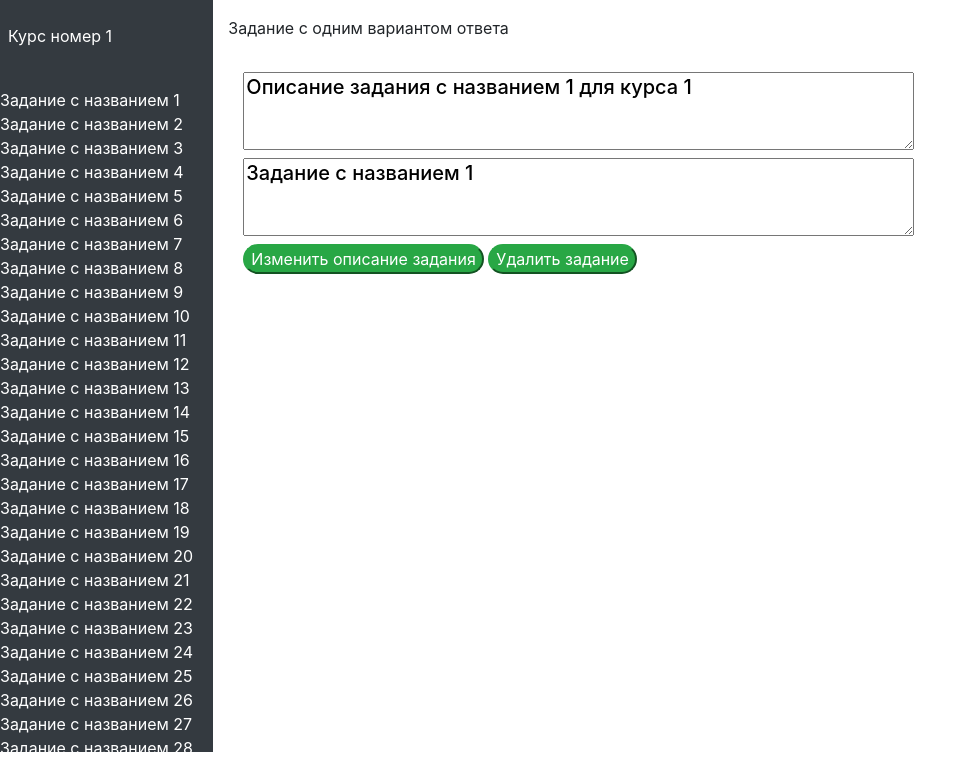
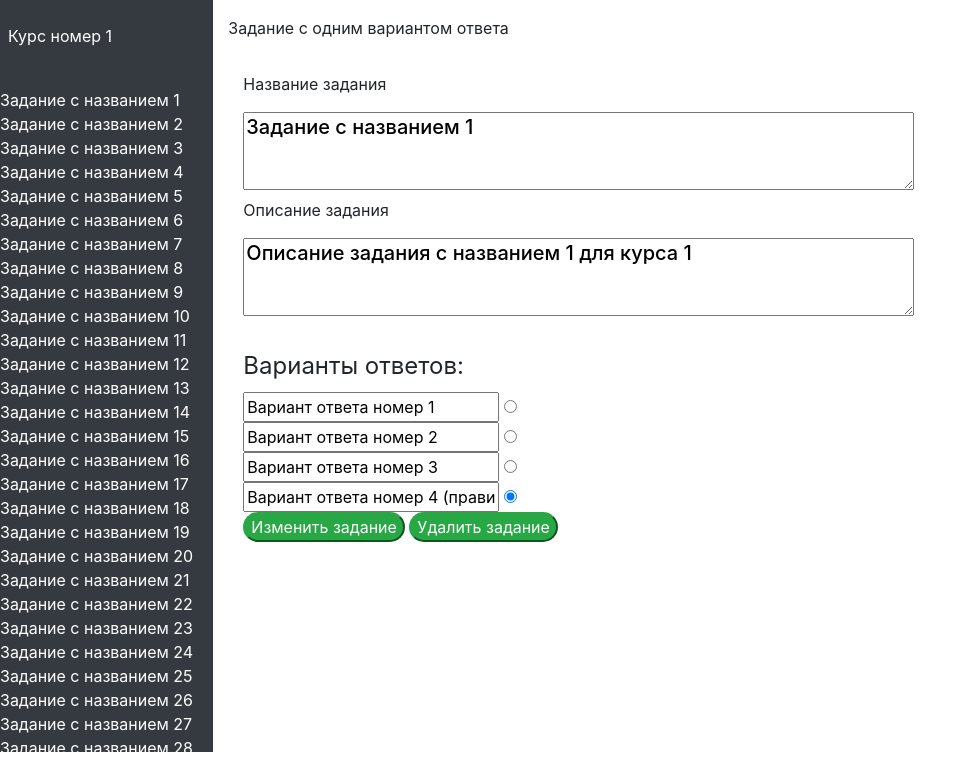
Before and after one commit to d4got10/web-programming-final, a Flask app: page /edit_tasks_of_course/1?selected_task_id=1 in a window 1280 px wide. Shown: the part 55-837 px from the top of the page, without its empty margins (0-977 px from the left). Run offline with Flask 3, Linux system fonts and the light colour scheme.

Commit message:
Добавление/редактирование заданий

```diff
--- a/controllers/course.py
+++ b/controllers/course.py
@@ -4,6 +4,7 @@ from models.course import get_course, get_users_courses, Course, get_last_id, de
 from models.attempt_task import AttemptTask, get_tasks, get_completed_tasks, get_failed_tasks
 from models.attempt_task_answer import AttemptTaskAnswer
 from models.task import Task, get_task_list, get_task
+from models.answer import Answer
 from models.attempt import Attempt
 from datetime import datetime, timedelta
 from flask import render_template, request, redirect, url_for, session
@@ -59,12 +60,24 @@ def edit_tasks_of_course(id=None, selected_task_id=None):
     user = request.form.get('user')
     tasks = get_task_list(id, 100, False)
     selected_task_id = request.values.get('selected_task_id')
-    if request.values.get('submit-edit-task-description'):
+    if request.values.get('edit-task'):
+
         task_to_edit = get_task(request.values.get('selected_task_id'))
         task_to_edit.name = request.values.get('task_name')
         task_to_edit.description = request.values.get('task_description')
         selected_task = get_task(int(selected_task_id))
+
+        if task_to_edit.task_type != 3:
+            correct_answers = [int(v) for v in request.form.getlist('correct-answers[]')]
+            for answer in task_to_edit.answers:
+                answer.is_correct = 1 if answer.id in correct_answers else 0
+
+        answers = request.form.getlist('ans[]')
+        for i in range(len(task_to_edit.answers)):
+            task_to_edit.answers[i].value = answers[i]
+
         db.session.commit()
+
     elif request.values.get('submit-delete-task'):
         task_do_delete = get_task(request.values.get('selected_task_id'))
         db.session.delete(task_do_delete)
@@ -72,12 +85,43 @@ def edit_tasks_of_course(id=None, selected_task_id=None):
         selected_task = None
         return redirect(url_for('edit_tasks_of_course', id=id))
     elif request.values.get('new-task'):
-        new_task = Task(course=id, name=request.values.get('task_name'), description = request.values.get('task_description'), task_type=1)
+        task_type = request.form.get('task-type')
+        task_type_by_name = {
+            'single': 1,
+            'multiple': 2,
+            'text': 3
+        }
+        new_task = Task(course=id,
+                        name=request.values.get('task_name'),
+                        description=request.values.get('task_description'),
+                        task_type=task_type_by_name[task_type])
+
+        answers = request.form.getlist('ans[]')
         db.session.add(new_task)
         db.session.commit()
+
+        db.session.refresh(new_task)
+
+        if task_type == 'text':
+            correct_answers = [1]
+        else:
+            correct_answers = [int(v) for v in request.form.getlist('correct-answers[]')]
+
+        index = 1
+        for answer in answers:
+            is_correct = index in correct_answers
+            task_answer = Answer(value=answer, is_correct=is_correct, task=new_task.id)
+            db.session.add(task_answer)
+            index += 1
+
+        db.session.commit()
         return redirect(url_for('edit_tasks_of_course', id=id))
-    elif (request.values.get('selected_task_id')):
+    elif request.values.get('selected_task_id'):
         selected_task = get_task(int(selected_task_id))
     else:
         selected_task = None
-    return render_template('edit_course_tasks.html',  course=get_course(id), user=user, task_list=tasks, selected_task=selected_task)
+    return render_template('edit_course_tasks.html',
+                           course=get_course(id),
+                           user=user,
+                           task_list=tasks,
+                           selected_task=selected_task)
--- a/templates/edit_course_tasks.html
+++ b/templates/edit_course_tasks.html
@@ -1,4 +1,6 @@
 {% from 'header.html' import header %}
+{% from 'new_task_form.html' import new_task %}
+{% from 'edit_task_form.html' import edit_task %}
 <!DOCTYPE html>
 <html lang="en">
 {{ header("Каталог", current_user) }}
@@ -11,7 +13,8 @@
                 <p>{{ course.name }}</p>
             </div>
             {% for task in task_list %}
-                    <li class="nav nav-pills flex-column mb-sm-auto mb-0 w-100 align-items-center align-items-sm-start" id="menu">
+                <li class="nav nav-pills flex-column mb-sm-auto mb-0 w-100 align-items-center align-items-sm-start"
+                    id="menu">
                     <a class="text-white"
                        href="{{ url_for('edit_tasks_of_course', id=course.id, selected_task_id=task.id) }}">{{ task.name }}</a>
                 </li>
@@ -30,45 +33,42 @@
             {% endif %}
             {% if selected_task %}
                 <div class="col py-3">
-                <form action="/edit_tasks_of_course/{{ course.id }}" method="POST">
-                        <textarea style=
-                            "margin-bottom: 0.5rem;
-                    display: flex;
-                    font-weight: 500;
-                    font-size: 1.25rem;
-                    line-height: 1.2;" cols="50" rows="3" name="task_description" type="text" value="{{ selected_task.description }}">{{ selected_task.description }}
-                        </textarea>
-                        <textarea style=
-                            "margin-bottom: 0.5rem;
-                    display: flex;
-                    font-weight: 500;
-                    font-size: 1.25rem;
-                    line-height: 1.2;" cols="50" rows="3" name="task_name" type="text" value="{{ selected_task.name }}">{{ selected_task.name }}
-                        </textarea>
-                        <input type="hidden" name="selected_task_id" value="{{ selected_task.id }}" >
-                        <input type="submit" class="btn-success w-40 text-center rounded-pill" name="submit-edit-task-description" value="Изменить описание задания" >
-                        <input type="submit" class="btn-success w-40 text-center rounded-pill" name="submit-delete-task" value="Удалить задание" >
-                </form>
+                    {{ edit_task(course, selected_task) }}
                 </div>
             {% endif %}
             <div class="col py-3">
-            <form id="new_task_form" action="/edit_tasks_of_course/{{ course.id }}" method="POST" style="display: none">
-                    <textarea style=
-                        "margin-bottom: 0.5rem;
-                display: flex;
-                font-weight: 500;
-                font-size: 1.25rem;
-                line-height: 1.2;" cols="50" rows="3" name="task_description" type="text" value="">
-                    </textarea>
-                    <textarea style=
-                        "margin-bottom: 0.5rem;
-                display: flex;
-                font-weight: 500;
-                font-size: 1.25rem;
-                line-height: 1.2;" cols="50" rows="3" name="task_name" type="text" value="">
-                    </textarea>
-                    <input type="submit" class="btn-success w-40 text-center rounded-pill" name="new-task" value="Создать новое задание" >
-            </form>
+                <div id="new_task_form" style="display: none">
+                    <fieldset>
+                        <legend>Выберите тип задания:</legend>
+
+                        <div>
+                            <input class="task_type_btn" type="radio" id="single" name="drone" value="single"
+                                   checked>
+                            <label for="single">С одним вариантом ответа</label>
+                        </div>
+
+                        <div>
+                            <input class="task_type_btn" type="radio" id="multiple" name="drone" value="multiple">
+                            <label for="multiple">С несколькими вариантами ответа</label>
+                        </div>
+
+                        <div>
+                            <input class="task_type_btn" type="radio" id="text" name="drone" value="text">
+                            <label for="text">С развернутым ответом</label>
+                        </div>
+                    </fieldset>
+                    <div class="mt-5"> </div>
+
+                    <div id="new_task_form_single" style="display: none">
+                        {{ new_task(course, "single") }}
+                    </div>
+                    <div id="new_task_form_multiple" style="display: none">
+                        {{ new_task(course, "multiple") }}
+                    </div>
+                    <div id="new_task_form_text" style="display: none">
+                        {{ new_task(course, "text") }}
+                    </div>
+                </div>
             </div>
         </div>
     </div>
@@ -76,6 +76,31 @@
 <script>
     const showFormBtn = document.getElementById("show-form-btn");
     const myForm = document.getElementById("new_task_form");
+
+    const form_by_type = new Map(
+        [
+            ["single", document.getElementById("new_task_form_single")],
+            ["multiple", document.getElementById("new_task_form_multiple")],
+            ["text", document.getElementById("new_task_form_text")]
+        ]
+    )
+    const task_type_btns = document.getElementsByClassName("task_type_btn");
+
+    Array.from(task_type_btns).forEach(element => {
+        if(element.checked){
+            form_by_type.get(element.value).style.display = "block";
+        }
+        element.addEventListener('change', function () {
+            form_by_type.forEach((value, key, map) => {
+                console.log(value);
+                console.log(key);
+                value.style.display = "none";
+            });
+            //console.log(element)
+            //console.log(form_by_type[element.value])
+            form_by_type.get(element.value).style.display = "block";
+        })
+    })
 
     showFormBtn.addEventListener("click", () => {
         myForm.style.display = "block";
--- /dev/null
+++ b/templates/edit_task_form.html
@@ -0,0 +1,112 @@
+{% macro edit_task(course, task) %}
+    {% if task.task_type == 3 %}
+        <form action="/edit_tasks_of_course/{{ course.id }}" method="POST">
+            <input type="hidden" name="task-type" value="text">
+            <p>Название задания</p>
+            <textarea style=
+                              "margin-bottom: 0.5rem;
+                display: flex;
+                font-weight: 500;
+                font-size: 1.25rem;
+                line-height: 1.2;" cols="50" rows="3" name="task_name" type="text">{{ task.name }}</textarea>
+            <p>Описание задания</p>
+            <textarea style=
+                              "margin-bottom: 0.5rem;
+                display: flex;
+                font-weight: 500;
+                font-size: 1.25rem;
+                line-height: 1.2;" cols="50" rows="3" name="task_description"
+                      type="text">{{ task.description }}</textarea>
+            <p>Правильный ответ</p>
+            <textarea style=
+                              "margin-bottom: 0.5rem;
+                display: flex;
+                font-weight: 500;
+                font-size: 1.25rem;
+                line-height: 1.2;" cols="50" rows="3" name="ans[]" type="text">{{ task.answers[0].value }}</textarea>
+            <input type="hidden" name="selected_task_id" value="{{ task.id }}">
+            <input type="submit" class="btn-success w-40 text-center rounded-pill"
+                   name="edit-task" value="Изменить задание">
+            <input type="submit" class="btn-success w-40 text-center rounded-pill" name="submit-delete-task"
+                   value="Удалить задание">
+        </form>
+    {% elif task.task_type == 1 %}
+        <form action="/edit_tasks_of_course/{{ course.id }}" method="POST">
+            <input type="hidden" name="task-type" value="single">
+            <p>Название задания</p>
+            <textarea style=
+                              "margin-bottom: 0.5rem;
+                display: flex;
+                font-weight: 500;
+                font-size: 1.25rem;
+                line-height: 1.2;" cols="50" rows="3" name="task_name" type="text">{{ task.name }}</textarea>
+            <p>Описание задания</p>
+            <textarea style=
+                              "margin-bottom: 0.5rem;
+                display: flex;
+                font-weight: 500;
+                font-size: 1.25rem;
+                line-height: 1.2;" cols="50" rows="3" name="task_description"
+                      type="text">{{ task.description }}</textarea>
+
+            <br>
+            <fieldset>
+                <legend>Варианты ответов:</legend>
+
+                {% for answer in task.answers %}
+                    <input type="text" name="ans[]" value="{{ answer.value }}">
+                    {% if answer.is_correct %}
+                        <input type="radio" name="correct-answers[]" id="ans{{ answer.id }}"
+                               value="{{ answer.id }}" checked>
+                    {% else %}
+                        <input type="radio" name="correct-answers[]" id="ans{{ answer.id }}"
+                               value="{{ answer.id }}">
+                    {% endif %}
+                    <br>
+                {% endfor %}
+
+            </fieldset>
+            <input type="hidden" name="selected_task_id" value="{{ task.id }}">
+            <input type="submit" class="btn-success w-40 text-center rounded-pill"
+                   name="edit-task" value="Изменить задание">
+            <input type="submit" class="btn-success w-40 text-center rounded-pill" name="submit-delete-task"
+                   value="Удалить задание">
+        </form>
+    {% else %}
+        <form action="/edit_tasks_of_course/{{ course.id }}" method="POST">
+            <input type="hidden" name="task-type" value="multiple">
+            <p>Название задания</p>
+            <textarea style=
+                              "margin-bottom: 0.5rem;
+                display: flex;
+                font-weight: 500;
+                font-size: 1.25rem;
+                line-height: 1.2;" cols="50" rows="3" name="task_name" type="text">{{ task.name }}</textarea>
+            <p>Описание задания</p>
+            <textarea style=
+                              "margin-bottom: 0.5rem;
+                display: flex;
+                font-weight: 500;
+                font-size: 1.25rem;
+                line-height: 1.2;" cols="50" rows="3" name="task_description"
+                      type="text">{{ task.description }}</textarea>
+            <p>Варианты ответов:</p>
+
+            {% for answer in task.answers %}
+                <input type="text" name="ans[]" value="{{ answer.value }}">
+                {% if answer.is_correct %}
+                    <input type="checkbox" name="correct-answers[]" value="{{ answer.id }}" checked>
+                {% else %}
+                    <input type="checkbox" name="correct-answers[]" value="{{ answer.id }}">
+                {% endif %}
+                <br>
+            {% endfor %}
+
+            <input type="hidden" name="selected_task_id" value="{{ task.id }}">
+            <input type="submit" class="btn-success w-40 text-center rounded-pill"
+                   name="edit-task" value="Изменить задание">
+            <input type="submit" class="btn-success w-40 text-center rounded-pill" name="submit-delete-task"
+                   value="Удалить задание">
+        </form>
+    {% endif %}
+{% endmacro %}
--- /dev/null
+++ b/templates/new_task_form.html
@@ -0,0 +1,124 @@
+{% macro new_task(course, type) %}
+    {% if type == "text" %}
+        <form action="/edit_tasks_of_course/{{ course.id }}" method="POST">
+            <input type="hidden" name="task-type" value="text">
+            <p>Название задания</p>
+            <textarea style=
+                              "margin-bottom: 0.5rem;
+                display: flex;
+                font-weight: 500;
+                font-size: 1.25rem;
+                line-height: 1.2;" cols="50" rows="3" name="task_name" type="text"></textarea>
+            <p>Описание задания</p>
+            <textarea style=
+                              "margin-bottom: 0.5rem;
+                display: flex;
+                font-weight: 500;
+                font-size: 1.25rem;
+                line-height: 1.2;" cols="50" rows="3" name="task_description" type="text"></textarea>
+            <p>Правильный ответ</p>
+            <textarea style=
+                              "margin-bottom: 0.5rem;
+                display: flex;
+                font-weight: 500;
+                font-size: 1.25rem;
+                line-height: 1.2;" cols="50" rows="3" name="ans[]" type="text"></textarea>
+            <input type="submit" class="btn-success w-40 text-center rounded-pill" name="new-task"
+                   value="Создать новое задание">
+        </form>
+    {% elif type == "single" %}
+        <form action="/edit_tasks_of_course/{{ course.id }}" method="POST">
+            <input type="hidden" name="task-type" value="single">
+            <p>Название задания</p>
+            <textarea style=
+                              "margin-bottom: 0.5rem;
+                display: flex;
+                font-weight: 500;
+                font-size: 1.25rem;
+                line-height: 1.2;" cols="50" rows="3" name="task_name" type="text"></textarea>
+            <p>Описание задания</p>
+            <textarea style=
+                              "margin-bottom: 0.5rem;
+                display: flex;
+                font-weight: 500;
+                font-size: 1.25rem;
+                line-height: 1.2;" cols="50" rows="3" name="task_description" type="text"></textarea>
+
+            <br>
+            <fieldset>
+                <legend>Варианты ответов:</legend>
+
+                <div>
+                    <input type="text" name="ans[]" value="Вариант ответа 1">
+                    <input type="radio" name="correct-answers[]" id="asn1" value="1" checked>
+                    <br>
+                </div>
+
+                <div>
+                    <input type="text" name="ans[]" value="Вариант ответа 2">
+                    <input type="radio" name="correct-answers[]" id="asn2" value="2">
+                    <br>
+                </div>
+                <div>
+                    <input type="text" name="ans[]" value="Вариант ответа 3">
+                    <input type="radio" name="correct-answers[]" id="asn3" value="3">
+                    <br>
+                </div>
+                <div>
+                    <input type="text" name="ans[]" value="Вариант ответа 4">
+                    <input type="radio" name="correct-answers[]" id="asn4" value="4">
+                    <br>
+                </div>
+
+                <input type="submit" class="btn-success w-40 mt-3 text-center rounded-pill" name="new-task"
+                       value="Создать новое задание">
+            </fieldset>
+        </form>
+    {% else %}
+        <form action="/edit_tasks_of_course/{{ course.id }}" method="POST">
+            <input type="hidden" name="task-type" value="multiple">
+            <p>Название задания</p>
+            <textarea style=
+                              "margin-bottom: 0.5rem;
+                display: flex;
+                font-weight: 500;
+                font-size: 1.25rem;
+                line-height: 1.2;" cols="50" rows="3" name="task_name" type="text"></textarea>
+            <p>Описание задания</p>
+            <textarea style=
+                              "margin-bottom: 0.5rem;
+                display: flex;
+                font-weight: 500;
+                font-size: 1.25rem;
+                line-height: 1.2;" cols="50" rows="3" name="task_description" type="text"></textarea>
+            <p>Варианты ответов:</p>
+
+            <input type="text" name="ans[]" value="Вариант ответа 1">
+            <input type="checkbox" name="correct-answers[]" value="1">
+            <br>
+
+            <input type="text" name="ans[]" value="Вариант ответа 2">
+            <input type="checkbox" name="correct-answers[]" value="2">
+            <br>
+
+            <input type="text" name="ans[]" value="Вариант ответа 3">
+            <input type="checkbox" name="correct-answers[]" value="3">
+            <br>
+
+            <input type="text" name="ans[]" value="Вариант ответа 4">
+            <input type="checkbox" name="correct-answers[]" value="4">
+            <br>
+
+            <input type="text" name="ans[]" value="Вариант ответа 5">
+            <input type="checkbox" name="correct-answers[]" value="5">
+            <br>
+
+            <input type="text" name="ans[]" value="Вариант ответа 6">
+            <input type="checkbox" name="correct-answers[]" value="6">
+            <br>
+
+            <input type="submit" class="btn-success w-40 mt-3 text-center rounded-pill" name="new-task"
+                   value="Создать новое задание">
+        </form>
+    {% endif %}
+{% endmacro %}
```
Lines whose indentation alone changed are shown as unchanged.
